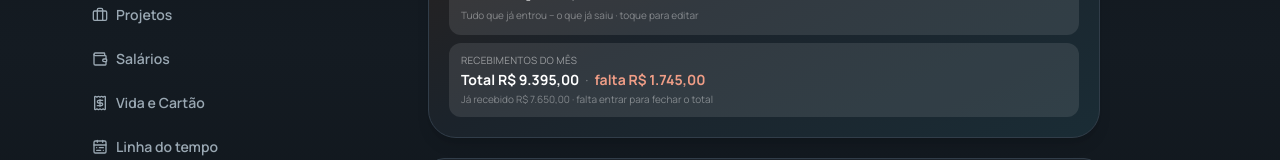
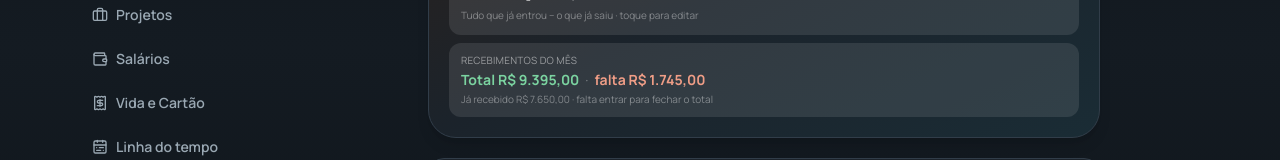
Before and after one commit to Rafael-Rangel/casamento, a React (Vite) app: page / in a window 1280 px wide. Shown: the part 311-471 px from the top of the page. Built offline with nearby package versions, Linux system fonts and the light colour scheme.

Commit message:
Total dos recebimentos em verde
Co-authored-by: Cursor <cursoragent@cursor.com>

```diff
--- a/src/components/MeuMesPage.tsx
+++ b/src/components/MeuMesPage.tsx
@@ -161,7 +161,7 @@ export function MeuMesPage() {
           <div className="rounded-xl bg-white/10 px-3 py-2.5">
             <p className="text-[10px] uppercase tracking-wide text-white/50">Recebimentos do mês</p>
             <p className="mt-0.5 text-sm font-bold text-white">
-              Total {fmt(plan.incomeTotal)}
+              <span className="text-[#7bd3a0]">Total {fmt(plan.incomeTotal)}</span>
               <span className="mx-1.5 font-normal text-white/35">·</span>
               <span className="text-[#ef9d86]">falta {fmt(plan.incomePending)}</span>
             </p>
```
